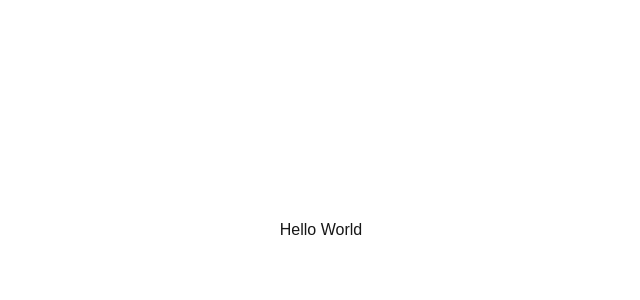
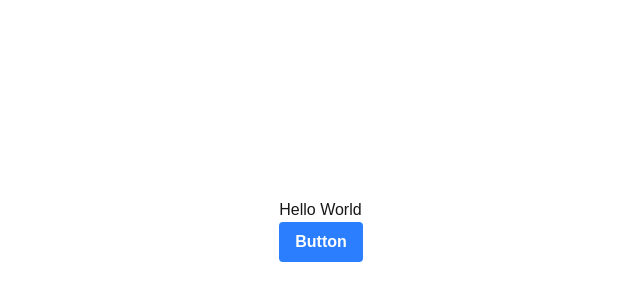
Before and after one commit to junpolo/captcha-validation, a Next.js app: page / in a window 1280 px wide. Shown: the part 170-470 px from the top of the page, without its empty margins (319-959 px from the left). Built offline with nearby package versions, Linux system fonts and the light colour scheme.

Commit message:
feat(components): add button

```diff
--- a/src/app/page.tsx
+++ b/src/app/page.tsx
@@ -1,9 +1,15 @@
+"use client";
 import React from "react";
+
+import { Button } from "@components";
 
 export default function HomePage() {
   return (
-    <div className="grid min-h-screen items-center justify-center">
-      <p>Hello World</p>
-    </div>
+    <section className="grid min-h-screen items-center justify-center">
+      <div>
+        <p>Hello World</p>
+        <Button onClick={() => console.log("test")}>Button</Button>
+      </div>
+    </section>
   );
 }
--- /dev/null
+++ b/src/components/Button.tsx
@@ -0,0 +1,26 @@
+"use client";
+import React, { PropsWithChildren } from "react";
+
+type ButtonProps = Required<PropsWithChildren> & {
+  className?: string | undefined;
+  onClick?: () => void;
+};
+
+export const Button: React.FC<ButtonProps> = ({
+  children,
+  onClick,
+  className,
+}) => {
+  const handleClick = () => {
+    if (onClick) onClick();
+  };
+
+  return (
+    <button
+      className={`bg-blue-500 hover:bg-blue-700 text-white font-bold py-2 px-4 rounded cursor-pointer ${className}`}
+      onClick={handleClick}
+    >
+      {children}
+    </button>
+  );
+};
--- /dev/null
+++ b/src/components/index.ts
@@ -0,0 +1 @@
+export * from "./Button";
```
